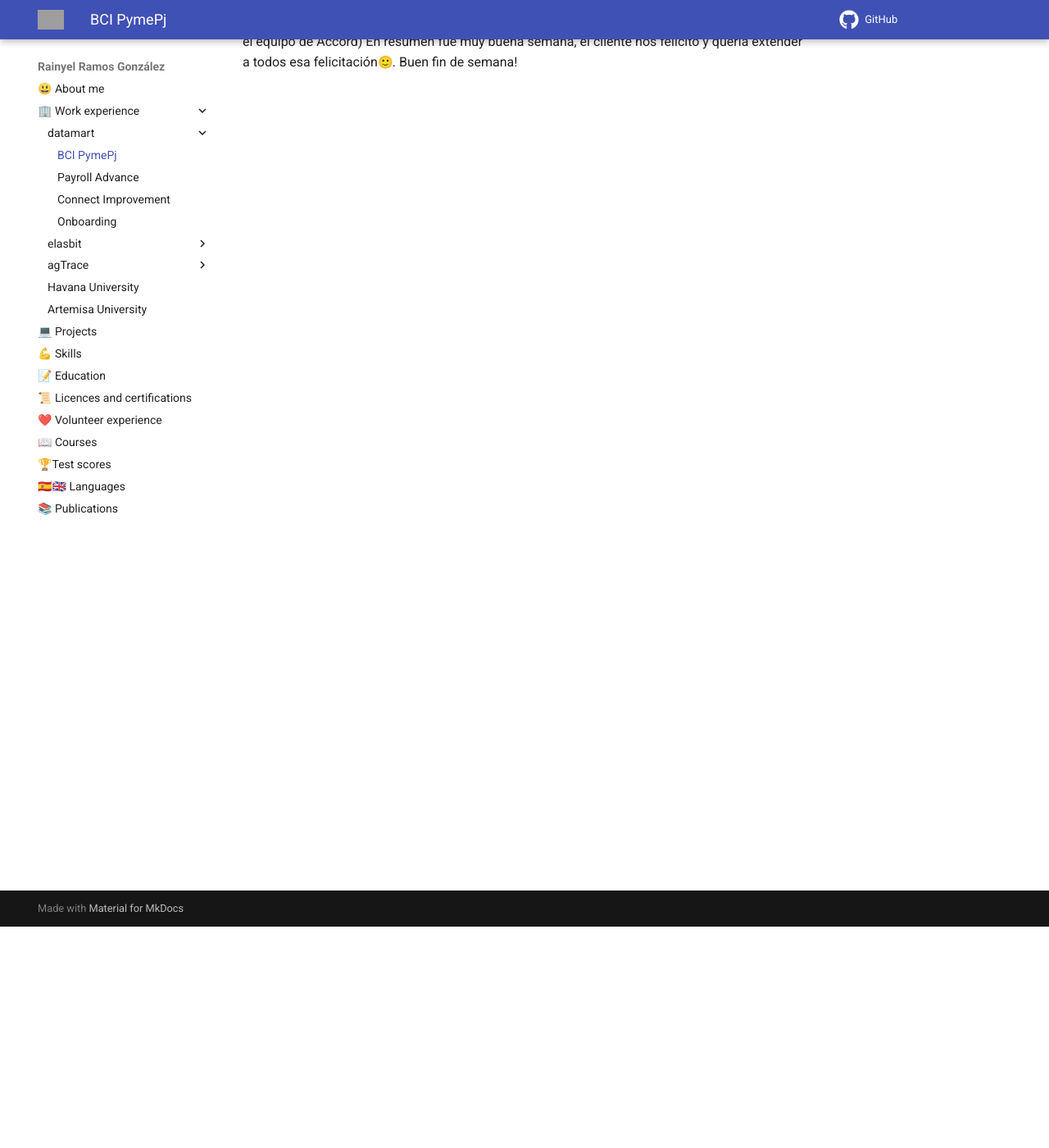
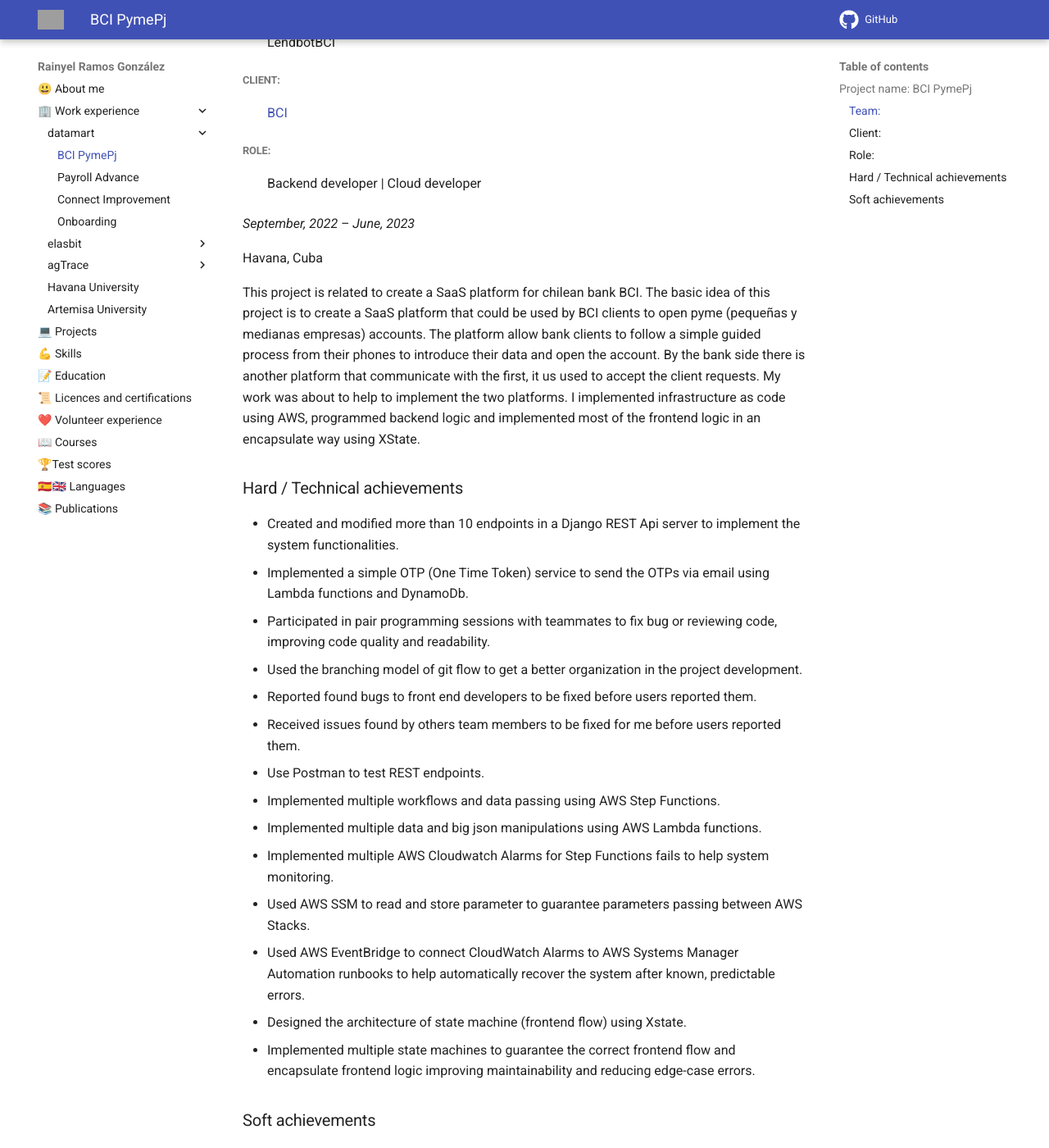
Before and after one commit to rayniel95/rayniel95.github.io, an MkDocs documentation site: the page built from docs/work_experience/datamart/bci_pyme_pj.md, in a window 1280 px wide and 1400 px high, scrolled down 270 px. Shown: the whole window at 82% size. Built offline with MkDocs 1.6.1 and Material for MkDocs 9.7.7, drawn with Linux system fonts in a browser that asks for light colours; emoji names are drawn with the system emoji font; some of the changed text lies outside the part shown; grey boxes are pictures that could not be loaded.

Commit message:
docs(datamart): update BCI PymePj work experience page with detailed project info

```diff
--- a/docs/work_experience/datamart/bci_pyme_pj.md
+++ b/docs/work_experience/datamart/bci_pyme_pj.md
@@ -1,5 +1,65 @@
-también les quería compartir algunos datos de interés:
-1- Cerramos esta semana con casi 40 cuentas creadas que pasaron el flujo de manera orgánica. Este número se piensa aumentar con publicidad y sacando casos que se quedaron parados por temas de firma y otros issues no invalidantes.
-2- BCI bajó a menos de un 6% los rechazos por giro no permitido.
-3- También bajaron considerablemente los casos que se quedaban parados por FaceID (en lo que intervino el equipo de Accord)
-En resumen fue muy buena semana, el cliente nos felicitó y quería extender a todos esa felicitación:slightly_smiling_face:. Buen fin de semana!
+## **Project name: BCI PymePj**
+
+[Datamart](https://www.linkedin.com/company/datamartcl/) ([Web page](https://datamart.cl/))
+
+##### Team:
+: LendbotBCI
+
+##### Client:
+: [BCI](https://www.bci.cl)
+
+##### Role:
+: Backend developer | Cloud developer
+
+*September, 2022 – June, 2023*
+
+Havana, Cuba
+
+<!-- who is the client, what the client have, what the client want, what i can do -->
+
+This project is related to create a SaaS platform for chilean bank BCI. The basic idea of this project is to create a SaaS platform that could be used by BCI clients to open pyme (pequeñas y medianas empresas) accounts. The platform allow bank clients to follow a simple guided process from their phones to introduce their data and open the account. By the bank side there is another platform that communicate with the first, it us used to accept the client requests. My work was about to help to implement the two platforms. I implemented infrastructure as code using AWS, programmed backend logic and implemented most of the frontend logic in an encapsulate way using XState.
+
+<!-- small description about the client and its requirements or problems, how I solve it -->
+### Hard / Technical achievements
+
+- Created and modified more than 10 endpoints in a Django REST Api server to implement the system functionalities.
+- Implemented a simple OTP (One Time Token) service to send the OTPs via email using Lambda functions and DynamoDb.
+- Participated in pair programming sessions with teammates to fix bug or reviewing code, improving code quality and readability.
+- Used the branching model of git flow to get a better organization in the project development.
+- Reported found bugs to front end developers to be fixed before users reported them.
+- Received issues found by others team members to be fixed for me before users reported them.
+- Use Postman to test REST endpoints.
+- Implemented multiple workflows and data passing using AWS Step Functions.
+- Implemented multiple data and big json manipulations using AWS Lambda functions.
+- Implemented multiple AWS Cloudwatch Alarms for Step Functions fails to help system monitoring.
+- Used AWS SSM to read and store parameter to guarantee parameters passing between AWS Stacks.
+- Used AWS EventBridge to connect CloudWatch Alarms to AWS Systems Manager Automation runbooks to help automatically recover the system after known, predictable errors.
+- Designed the architecture of state machine (frontend flow) using Xstate.
+- Implemented multiple state machines to guarantee the correct frontend flow and encapsulate frontend logic improving maintainability and reducing edge-case errors.
+
+### Soft achievements
+
+- Attended to daily meetings with the team to coordinate tasks and find potentials problems in the development of the solution.
+- Used Jira to organize and track the assignee tasks.
+- Followed the scrum methodology guaranteeing an agile development process.
+- Asked for help to others more experienced developers to solve difficult issues in my implementation/code.
+- Exposed in the daily meetings the progress of my tasks, helping to others to understand my progress and the implementation of my tasks.
+- Tested the new system capabilities with the Scrum Master and Product Owner.
+- Received questions and help request from others developers and helped to fix their issues making suggestions about how to test/implement a specific functionality.
+- Teach to fresh developers the architecture and flow implementation of frontend state machines.
+
+*Others team members*:
+<!-- maybe extend this with more public profiles? -->
+- [Eder Despaigne Herrera](https://cu.linkedin.com/in/eder-despaigne-herrera-4185501b6) (DevOps | SecOps | FinOps Engineer)
+- [Yanet Garcia](https://www.linkedin.com/in/yanetgarciar/) (Project Manager)
+- [Ailía Parra Fernández](https://www.linkedin.com/in/ail%C3%ADa-parra-fern%C3%A1ndez-46a98b250/) (Scrum Master)
+- [Reimer Malleza Romero](https://www.linkedin.com/in/reimer-malleza-romero-88a095238/) (Backend developer | Cloud developer)
+- [Adrian Oviedo Cabo](https://www.linkedin.com/in/adrian-oviedo-779a60362/) (Backend developer | Cloud developer)
+- [Julio Xavier]() (Backend developer | Cloud developer)
+- [Aleida Gonzalez](https://www.linkedin.com/in/aleidagonzalezguerrero/) (Frontend developer)
+
+Stack:
+: Amazon Web Services (AWS), Python, Serverless Framework, BitBucket, GraphQL, Boto3, AWS Appsync, Postman, AWS Lambda Functions, AWS CDK Framework, Typescript, Django Rest Framework, AWS Step Functions, AWS DynamoDB, Xstate.js.
+<!-- extend the keywords section -->
+*keywords*:
+: AWS Lambda Functions, AWS Step Functions, AWS AppSync, AWS DynamoDB, AWS CloudFormation, AWS ApiGateway, WebSockets, Code Migration, Infrastructure as Code (IaC), Serverless Framework, AWS CDK, XState, State Machine.
```
